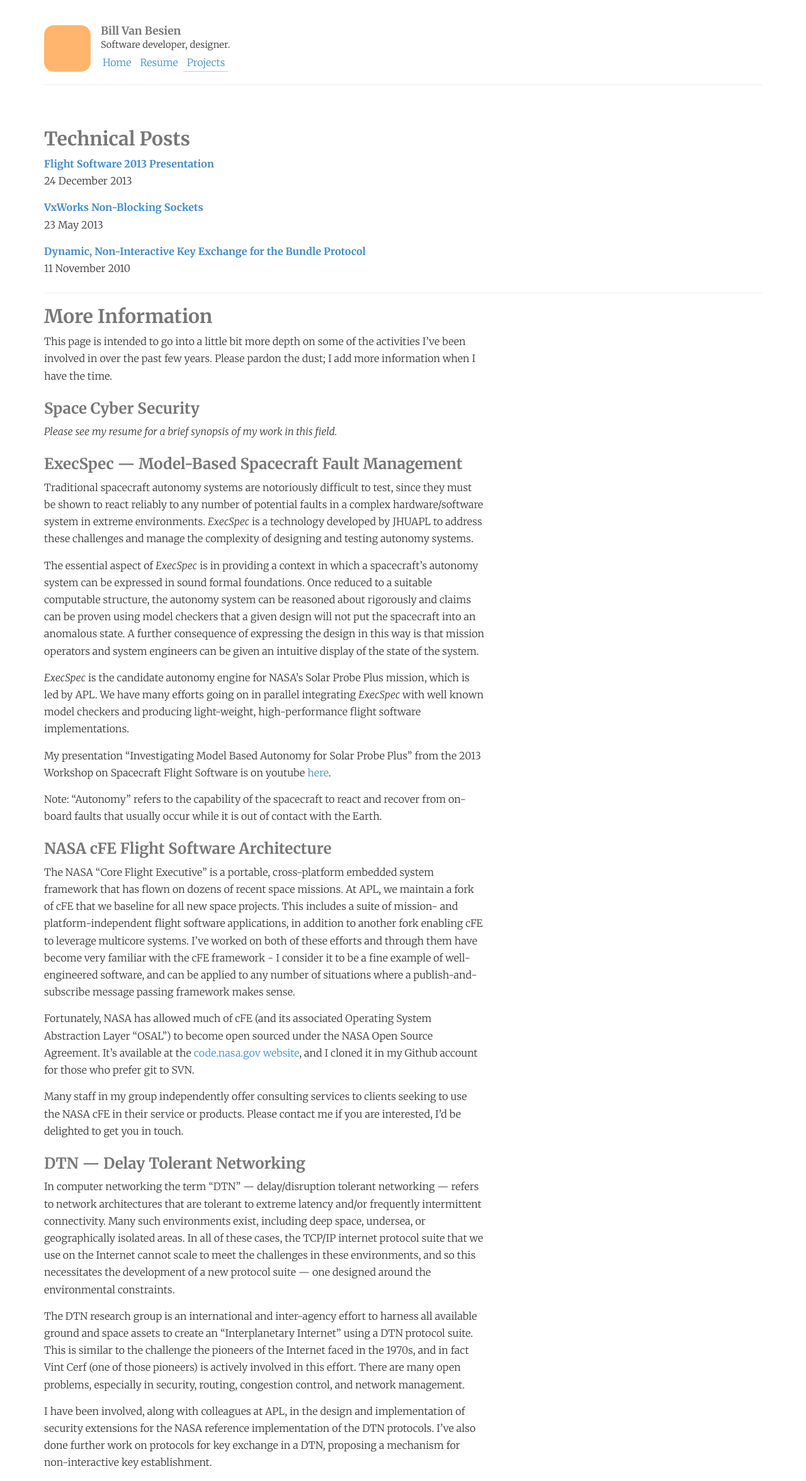
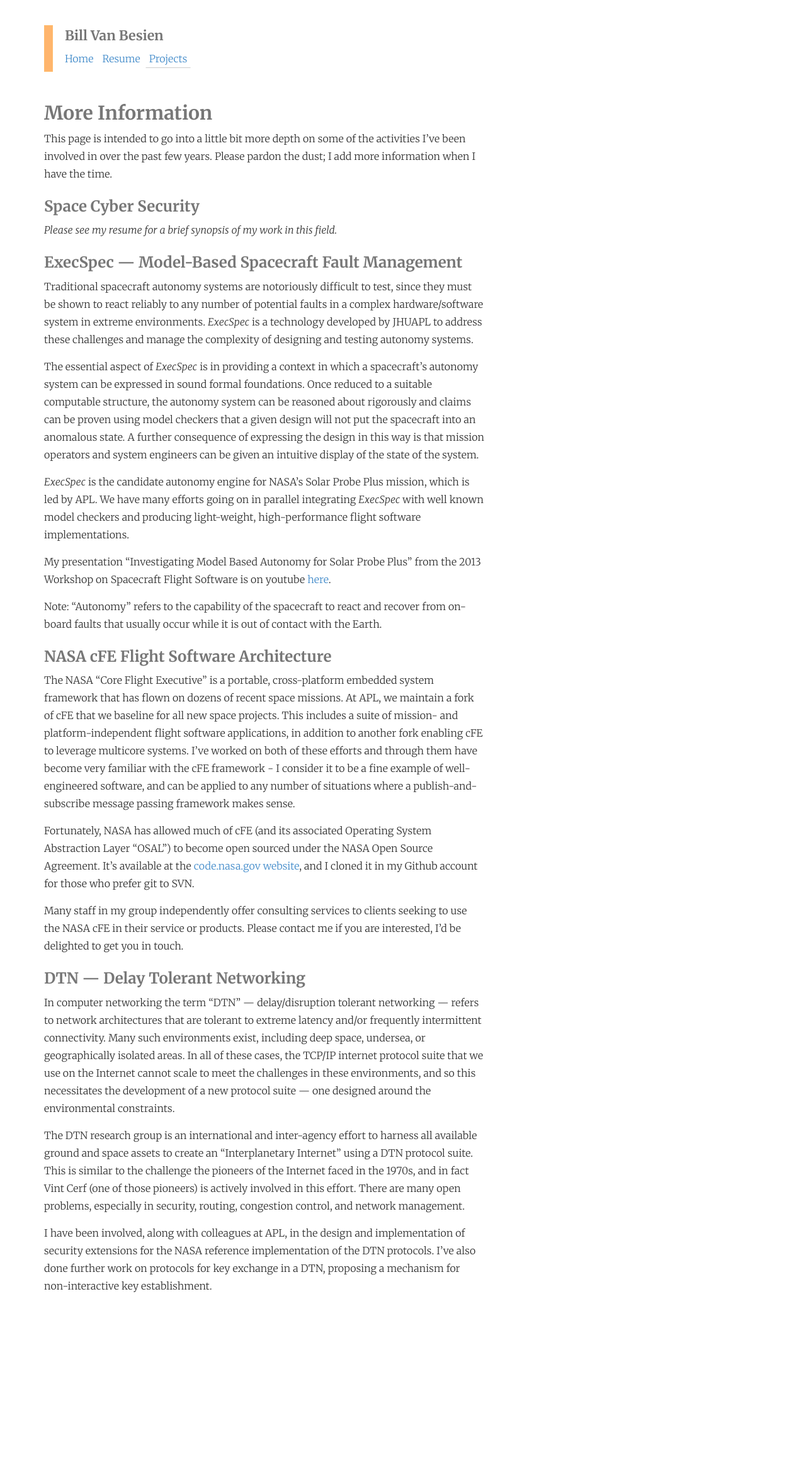
Before and after one commit to billvb/billvb.github.io, a Jekyll site: the page built from projects/index.md, in a window 1280 px wide. Shown: the whole page at 63% size. Built offline with Jekyll 4.4.1, drawn with Linux system fonts in a browser that asks for light colours; nearby versions of some CDN libraries; after the commit the page ends 2071 px from its top, so only the background shows below that.

Commit message:
Added new thumbnail, removed byline, and re-did the title

```diff
--- a/_layouts/base.html
+++ b/_layouts/base.html
@@ -37,32 +37,14 @@
                 <div id="heading">
                     <div id="title">
                         <h1>Bill Van Besien</h1>
-                        <p>Software developer, designer.</p>
                     </div>
                     <ul class="nav nav-pills" id="pages-menu">
                         <li {% if page.title == "Home" %}class="active"{% endif %}><a href="/">Home</a></li>
                         <li {% if page.title == "Resume" %}class="active"{% endif %}><a href="/resume">Resume</a></li>
                         <li {% if page.title == "Projects" %}class="active"{% endif %}><a href="/projects">Projects</a></li>
-
-                        <!--<li {% if page.title == "Photo" %}class="active"{% endif %}><a href="/photo">Photo</a></li>-->
-                        <!--
-                        <li {% if page.title == "Projects" %}class="active"{% endif %} class="dropdown">
-                            <a class="dropdown-toggle" data-toggle="dropdown" href="#">
-                            Projects<span class="caret"></span></a>
-                            <ul class="dropdown-menu" role="menu">
-                                <li><a href="/projects#space-cyber">Space Cyber Security</a></li>
-                                <li><a href="/projects#fault-management">Spacecraft Fault Management</a></li>
-                                <li><a href="/projects#skyline-pv">PV Power Metering</a></li>
-                                <li><a href="/projects#cfe-fsw">Spacecraft Flight Software Architecture</a></li>
-                                <li><a href="/projects#dtn">Delay Tolerant Networking</a></li>
-                            </ul>
-                        </li>
-                        -->
                     </ul>
                 </div>
             </div>
-            <hr />
-
 
       </div>
 
--- a/projects/index.md
+++ b/projects/index.md
@@ -2,19 +2,6 @@
 title: Projects
 layout: base
 ---
-
-## Technical Posts
-
-{% for post in site.posts %}
-{% if post.tags contains "tech" %}
-<p>
-    <strong><a href="{{ post.url }}">{{ post.title }}</a></strong><br />
-    {{ post.date | date: "%-d %B %Y" }}
-</p>
-{% endif %}
-{% endfor %}
-
-<hr />
 
 ## More Information
 
--- a/stylesheets/billvb.css
+++ b/stylesheets/billvb.css
@@ -20,7 +20,7 @@ h1, h2, h3, h4, h5, h6 {
 p {
     max-width: 700px; /*36em;*/
     font-size: 12pt;
-    line-height: 170%;
+    line-height: 175%;
     letter-spacing: 0.01rem;
     padding-bottom: 5px;
     color: #333;
@@ -37,7 +37,7 @@ p {
 
 
 #interesting #pages-menu {
-    margin-left: 75px;
+    margin-left: 15px;
     padding-left: 12px;
 }
 
@@ -71,26 +71,33 @@ p {
 }
 
 #interesting #decal {
-    width: 74px;
+    width: 14px;
     height: 74px;
     border: 1px solid #ffbd6d;
     background-color: #ffb56d;
-    border-radius: 15px;
+    border-radius: 0px;
     float: left;
+}
+
+#interesting #heading {
+    vertical-align: middle;
 }
 
 #interesting #heading #title {
     padding-left: 15px;
-    margin-left: 75px;
+    margin-left: 15px;
     vertical-align: middle;
     padding-top: auto;
     padding-bottom: auto;
 }
 
 #interesting #heading #title h1 {
-    font-size: 13pt;
+    font-size: 16pt;
     margin: 0;
     padding: 0;
+    padding-left: 3px;
+    margin-top: 5px;
+    margin-bottom: 10px;
 }
 
 #interesting #heading #title p {
@@ -124,72 +131,6 @@ p {
 }
 
 
-
-.device {
-  width: 640px;
-  height: 300px;
-  padding: 30px 40px;
-  border-radius: 20px;
-  background: #111;
-  border: 3px solid white;
-  margin: 5px auto;
-  position: relative;
-  box-shadow: 0px 0px 5px #000;
-}
-.device .arrow-left {
-  background: url(/images/arrows.png) no-repeat left top;
-  position: absolute;
-  left: 10px;
-  top: 50%;
-  margin-top: -15px;
-  width: 17px;
-  height: 30px;
-}
-.device .arrow-right {
-  background: url(/images/arrows.png) no-repeat left bottom;
-  position: absolute;
-  right: 10px;
-  top: 50%;
-  margin-top: -15px;
-  width: 17px;
-  height: 30px;
-}
-.swiper-container {
-}
-.content-slide {
-  text-align: center;
-  padding: auto;
-  height: 100%;
-  color: #fff;
-}
-.title {
-  font-size: 25px;
-  margin-bottom: 10px;
-}
-.pagination {
-  position: absolute;
-  left: 0;
-  text-align: center;
-  bottom:5px;
-  width: 100%;
-}
-.swiper-pagination-switch {
-  display: inline-block;
-  width: 10px;
-  height: 10px;
-  border-radius: 10px;
-  background: #999;
-  box-shadow: 0px 1px 2px #555 inset;
-  margin: 0 3px;
-  cursor: pointer;
-}
-.swiper-active-switch {
-  background: #fff;
-}
-
-
-/* ------------------------- */
-
 .display-img {
     max-width: 100%;
     max-height: 100%;
@@ -203,37 +144,10 @@ p {
     display: none;
 }
 
-.swiper-container, .swiper-slide {
-    /*width: 1200px;*/
-    width: 100%;
-    height: 600px;
-}
-
-.entry-thumb {
-    padding-bottom: 15px;
-    border-bottom: 1px solid #eee;
-    margin-bottom: 25px;
-    text-align: center;
-}
-
-.entry-thumb img {
-    max-height: 200px;
-}
-
-.entry-thumb a {
-    display: block;
-}
-
-
-.swiper-menu {
-    text-align: center;
-    margin-top: 3px;
-    margin-bottom: 3px;
-}
-
 #my-photo {
     float: left;
     margin-right: 1em;
     margin-bottom: 1em;
     max-width: 140px;
+    border-radius: 50%;
 }
```
Also changed, not shown: index.md (+4 -5 lines), images/BB-10.jpg (added).
